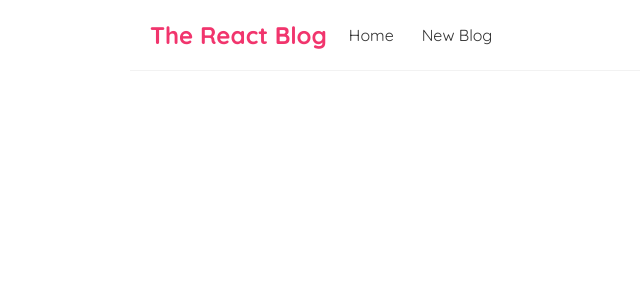
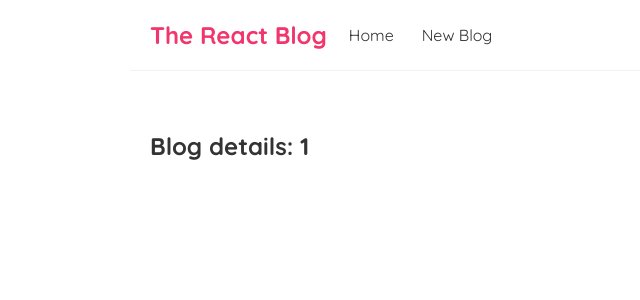
Before and after one commit to DarkoPG27/React---Blog, a React (Create React App) app: page /blogs/1 in a window 1280 px wide. Shown: the top 300 px of the page, without its empty margins (190-830 px from the left). Built offline with nearby package versions, Linux system fonts and the light colour scheme.

Commit message:
Created BlogDetails Added Link to the Blog Details

```diff
--- a/src/App.js
+++ b/src/App.js
@@ -3,6 +3,7 @@
 import Home from './Home';
 import Create from './Create';
 import { BrowserRouter as Router, Route, Switch } from 'react-router-dom'
+import BlogDetails from './BlogDetalis';
 
 function App() {
 
@@ -14,6 +15,7 @@
           <Switch>
             <Route exact path="/" > <Home /> </Route>
             <Route path="/create" > <Create /> </Route>
+            <Route path="/blogs/:id" > <BlogDetails /> </Route>
           </Switch>
         </div>
       </div>
--- /dev/null
+++ b/src/BlogDetalis.js
@@ -0,0 +1,14 @@
+import { useParams } from "react-router-dom";
+
+const BlogDetails = () => {
+
+    const { id } = useParams();
+
+    return (
+        <div className="blog-details">
+            <h2>Blog details: {id} </h2>
+        </div>
+    );
+}
+
+export default BlogDetails;
--- a/src/BlogList.js
+++ b/src/BlogList.js
@@ -1,3 +1,5 @@
+import { Link } from "react-router-dom";
+
 const BlogList = ({ blogs, title }) => {
 
     return (
@@ -5,8 +7,11 @@
             <h1>{title}</h1>
             {blogs.map((blog) => (
                 <div className="blog-preview" key={blog.id}>
-                    <h2>{blog.title}</h2>
-                    <p>Written by: {blog.author}</p>
+                    <Link to={`/blogs/${blog.id}`}>
+                        <h2>{blog.title}</h2>
+                        <p>Written by: {blog.author}</p>
+                    </Link>
+
                 </div>
             ))}
         </div>
--- a/src/index.css
+++ b/src/index.css
@@ -56,3 +56,7 @@
   color:#f1356d;
   margin-bottom: 8px;
 }
+
+.blog-preview a{
+  text-decoration: none;
+}
```
